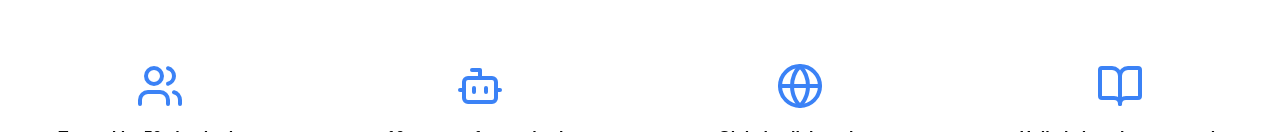
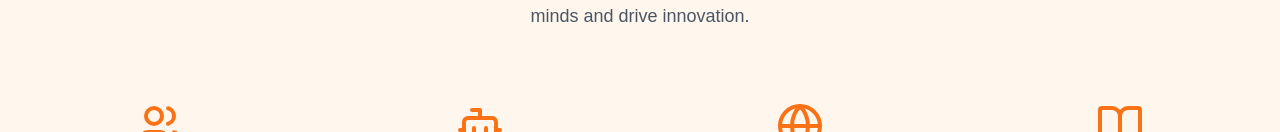
Before and after one commit to anujsb/botmakerstech, a Next.js app: page / in a window 1280 px wide. Shown: the part 1940-2072 px from the top of the page. Built offline with nearby package versions, Linux system fonts and the light colour scheme.

Commit message:
nav bar edited

```diff
--- a/src/app/page.tsx
+++ b/src/app/page.tsx
@@ -7,7 +7,7 @@ import { WhyChooseUs } from "@/components/Sections/WhyChooseUs";
 
 export default function Home() {
   return (
-    <div className="container mx-auto">
+    <div className="">
       <Header />
       <Hero />
       {/* <QuickLinks /> */}
--- a/src/components/Sections/Header.tsx
+++ b/src/components/Sections/Header.tsx
@@ -5,13 +5,16 @@ import { FloatingNav } from "../ui/floating-navbar";
 export function Header() {
   const navItems = [
     { name: "Home", link: "/" },
-    { name: "About", link: "/#about" },
-    { name: "Features", link: "/#features" },
-    { name: "About Us", link: "https://21bubbles.com/" },
+    { name: "Play Zone", link: "/#about" },
+    { name: "InnoTech Academy", link: "/#features" },
+    { name: "Services", link: "https://21bubbles.com/" },
+
     {
-      name: "Contact Us",
+      name: "Insights",
       link: "https://cal.com/anuj-bhuyar-gj0xf3/21bubbles-contact?date=2024-10-30&month=2024-10",
     },
+    { name: "About Us", link: "https://21bubbles.com/" },
+    { name: "Contact Us", link: "https://21bubbles.com/" },
   ];
 
   return (
--- a/src/components/Sections/Services.tsx
+++ b/src/components/Sections/Services.tsx
@@ -55,7 +55,7 @@ const content = [
 ];
 export function Services() {
   return (
-    <div className="p-10 py-10">
+    <div className="p-10 py-10 bg-gradient-to-b from-background to-orange-50">
       <StickyScroll content={content} />
     </div>
   );
--- a/src/components/Sections/WhyChooseUs.tsx
+++ b/src/components/Sections/WhyChooseUs.tsx
@@ -18,7 +18,7 @@ const reasons = [
 export const WhyChooseUs = () => {
   return (
     <div>
-      <div className="container mx-auto px-4">
+      <div className="px-4 py-10 bg-orange-50">
         <h2 className="text-4xl font-bold text-center mb-8 ">
           Why Choose Us
         </h2>
@@ -32,7 +32,7 @@ export const WhyChooseUs = () => {
             <div key={index}>
               <div className="h-full hover:shadow-lg transition-shadow duration-300">
                 <div className="flex flex-col items-center p-6">
-                  <reason.icon className="w-12 h-12 text-blue-500 mb-4" />
+                  <reason.icon className="w-12 h-12 text-orange-500 mb-4" />
                   <p className="text-center font-semibold">{reason.text}</p>
                 </div>
               </div>
```
